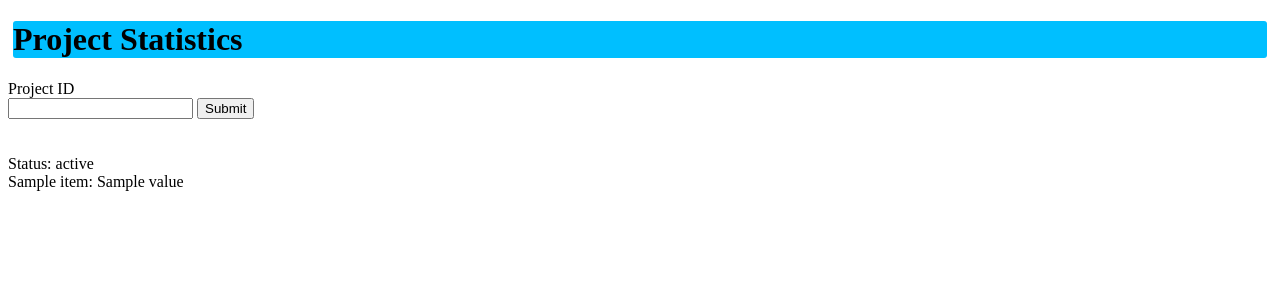
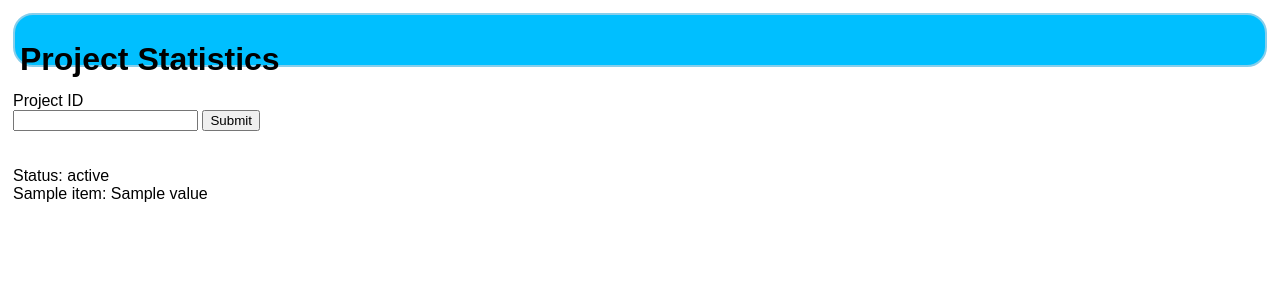
Before and after one commit to whirlwindnoa/get-project-data, a Flask app: template templates/index.html in a window 1280 px wide. Shown: the top 300 px of the page. Run offline with Flask 2, Linux system fonts and the light colour scheme; the template is opened without the code that fills it: most values are stand-ins (such as "Sample title", 1, 10 or a date in 2020).

Commit message:
sync local and repo

```diff
--- /dev/null
+++ b/static/css/index.css
@@ -0,0 +1,20 @@
+* {
+    font-family: Arial, Helvetica, sans-serif;
+}
+
+html {
+    margin: 5px;
+}
+.header {
+    position: relative;
+    margin-bottom: 2%;
+
+    padding: 5px;
+    border: 2px solid skyblue;
+    border-radius: 20px;
+
+    height: 40px;
+    background-color: DeepSkyBlue;
+
+    vertical-align: middle;
+}
--- a/templates/index.html
+++ b/templates/index.html
@@ -1,8 +1,8 @@
 <!DOCTYPE html>
 <html>
-    <link rel="stylesheet" href="styles/index.css">
+    <link rel="stylesheet" href="{{ url_for('static', filename='css/index.css') }}">
     <body>
-        <div class="title_box"><h1>Project Statistics</h1></div>
+        <div class="header"><h1 id="title">Project Statistics</h1></div>
 
         <form action="/fetch" method="POST">
             <label for="id">Project ID</label><br>
--- a/templates/styles/index.css
+++ /dev/null
@@ -1,8 +0,0 @@
-.title_box {
-    margin: 5px;
-
-    border: 5px;
-    border-radius: 3px;
-
-    background-color: DeepSkyBlue;
-}
```
